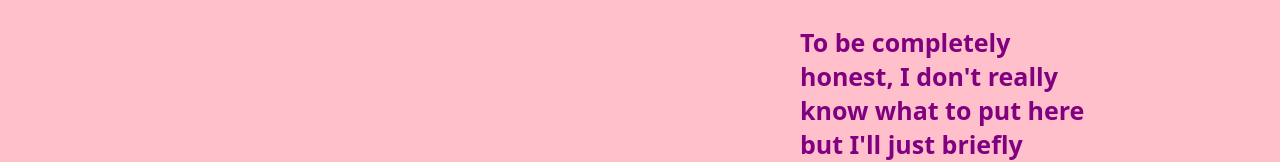
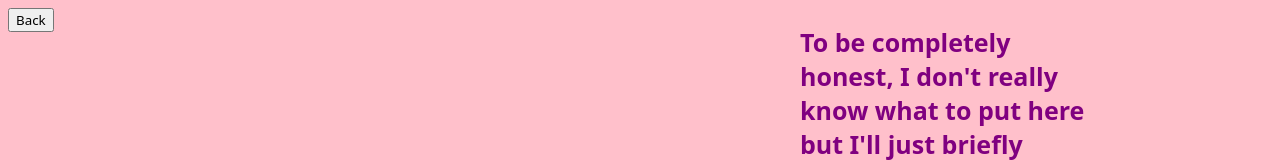
Before and after one commit to amathine/per-web, a website: page whoAmI.html in a window 1280 px wide. Shown: the top 162 px of the page. Drawn offline with Linux system fonts and the light colour scheme; files whose address does not match are found by name.

Commit message:
Add files via upload

```diff
--- a/whoAmI.html
+++ b/whoAmI.html
@@ -10,6 +10,8 @@
 <body id="whoAmIBody">
     <h1 id="describingMyself">To be completely honest, I don't really know what to put here but I'll just briefly describe myself, I'm a student in Australia who doesn't know what they're doing.</h1>
 
+    <a href="main.html"><button target="_blank">Back</button></a>
+
     <img id="bocchiBackground" src="../perWebImages\bocchiRockstar.png" alt="bocchiBackground">
 
 </body>
```
